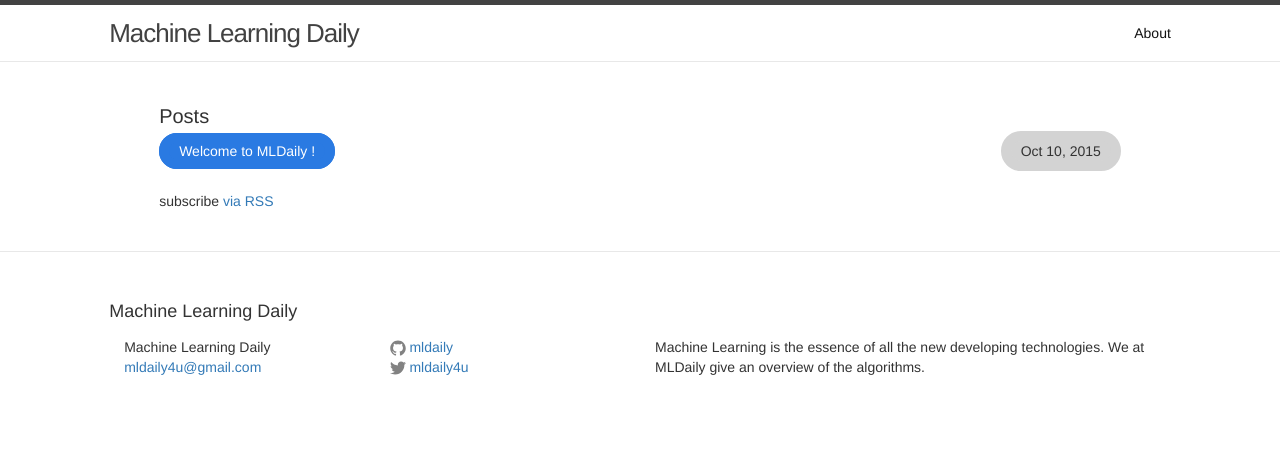
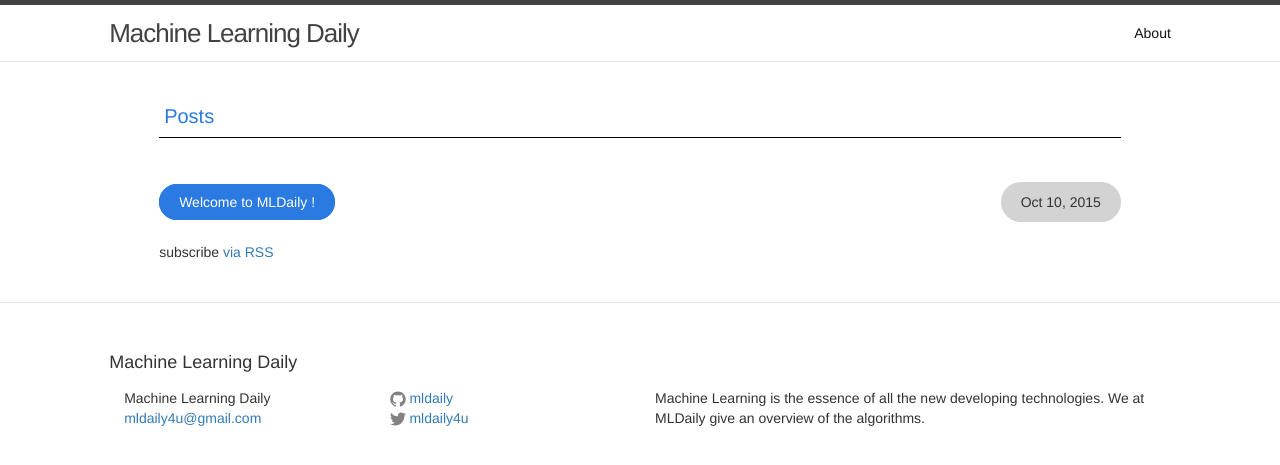
Before and after one commit to MLDaily/MLDaily.github.io, a Jekyll site: the page built from index.html, in a window 1280 px wide. Shown: the top 465 px of the page. Built offline with Jekyll 4.4.1, drawn with Linux system fonts in a browser that asks for light colours.

Commit message:
little changes in style

```diff
--- a/index.html
+++ b/index.html
@@ -5,7 +5,7 @@
 <div class="row">
 <div class='col-md-10 col-md-offset-1'>
 
-  <h1 class="page-heading">Posts</h1>
+  <h1 class="page-heading title-post-page">Posts</h1><br><br>
 
   <ul class="post-list">
     {% for post in site.posts %}
```
